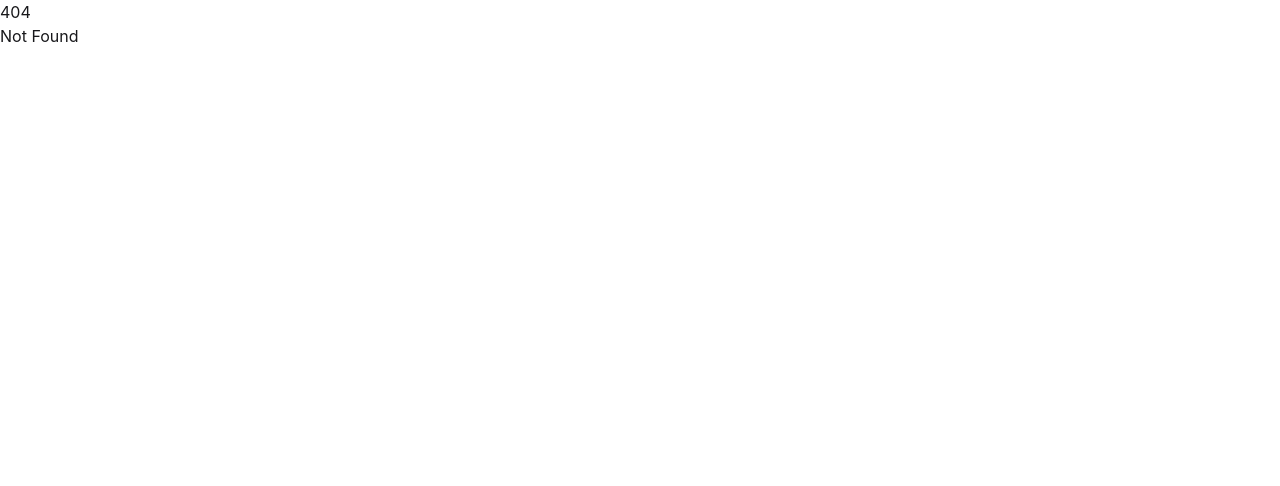
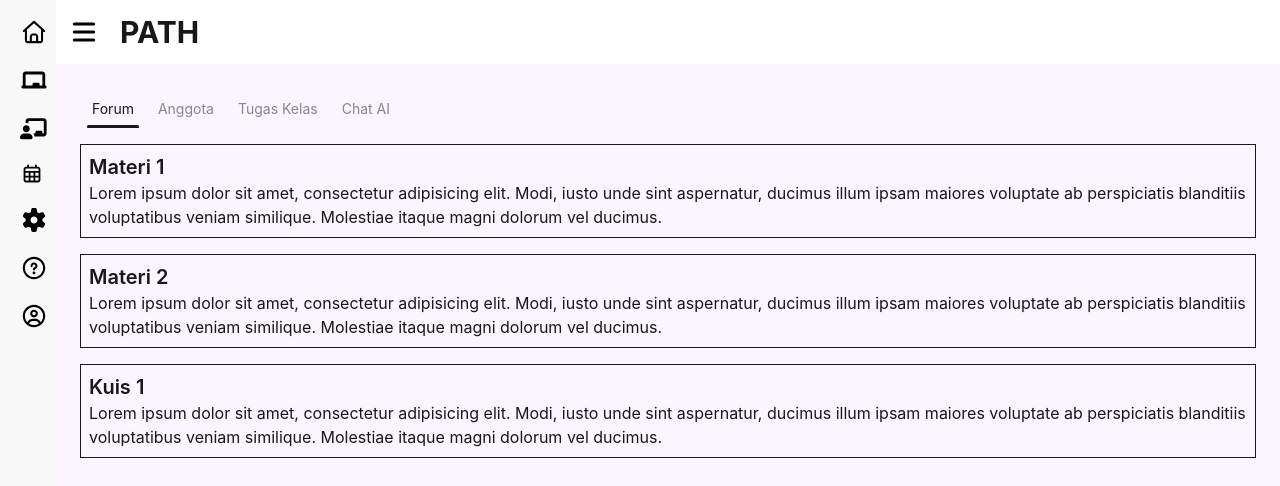
Before and after one commit to kelompokms/PATH, a SvelteKit app in the folder frontend/: page /kelas/1/forum in a window 1280 px wide. Before the commit this address had no page. Shown: the top 486 px of the page. Built offline with nearby package versions, Linux system fonts and the light colour scheme.

Commit message:
tambah page forum kelas dan anggota kelas

```diff
--- a/frontend/src/routes/(protected)/kelas/+page.svelte
+++ b/frontend/src/routes/(protected)/kelas/+page.svelte
@@ -39,7 +39,7 @@
 <main class="flex flex-wrap gap-8 p-0 md:p-4">
     {#each kelas as i}
         <a
-            href={"/kelas/" + i.ID}
+            href={"/kelas/" + i.ID + "/forum"}
             class="card w-100 h-fit text-left shadow-sm transition-all bg-purple-200 hover:bg-purple-300 active:bg-purple-400"
         >
             <figure>
--- /dev/null
+++ b/frontend/src/routes/(protected)/kelas/[id]/+layout.svelte
@@ -0,0 +1,36 @@
+<script>
+    import { onMount } from "svelte";
+
+    const navItems = [
+        { href: "forum", nama: "Forum" },
+        { href: "anggota", nama: "Anggota" },
+        { href: "tugas", nama: "Tugas Kelas" },
+        { href: "chat", nama: "Chat AI" },
+    ];
+
+    let { children } = $props();
+    let active = $state("");
+
+    onMount(() => {
+        const pathname = window.location.pathname.split("/");
+        active = pathname[pathname.length - 1];
+    });
+</script>
+
+<main>
+    <div role="tablist" class="tabs tabs-border p-2">
+        {#each navItems as item}
+            <a
+                onclick={() => {
+                    active = item.href;
+                }}
+                role="tab"
+                class={`tab ${active == item.href ? "tab-active" : ""}`}
+                href={item.href}
+            >
+                {item.nama}
+            </a>
+        {/each}
+    </div>
+    {@render children()}
+</main>
--- /dev/null
+++ b/frontend/src/routes/(protected)/kelas/[id]/+page.server.js
@@ -0,0 +1,5 @@
+import { redirect } from "@sveltejs/kit";
+
+export function load({ params }) {
+  throw redirect(307, `/kelas/${params.id}/forum`);
+}
--- a/frontend/src/routes/(protected)/kelas/[id]/+page.svelte
+++ /dev/null
@@ -1,10 +0,0 @@
-<script>
-    let { params } = $props();
-</script>
-
-<main>
-    <a href="/kelas" class="btn btn-outline">&lt; Kembali</a>
-    <p class="font-bold text-2xl text-center">
-        Kamu di kelas {params.id}
-    </p>
-</main>
--- /dev/null
+++ b/frontend/src/routes/(protected)/kelas/[id]/anggota/+page.svelte
@@ -0,0 +1,35 @@
+<script>
+    import CircleUser from "$lib/svg/circle-user.svelte";
+
+    const MURID = ["John Doe", "Foo", "Bar"];
+</script>
+
+<div class="p-2">
+    <div class="mb-6">
+        <h3
+            class="font-semibold text-2xl bg-purple-200 p-4 border-2 border-purple-900/10 rounded-t-lg"
+        >
+            Pengajar
+        </h3>
+        <p class="p-4 border-2 border-t-0 border-black/15 rounded-b-lg">
+            Vereh
+        </p>
+    </div>
+    <div>
+        <h3
+            class="font-semibold text-2xl bg-purple-200 p-4 border-2 border-purple-900/15 rounded-t-lg"
+        >
+            Teman Sekelas
+        </h3>
+        <div>
+            {#each MURID as item}
+                <div
+                    class="p-4 border-b-2 border-black/15 last:rounded-b-lg border-x-2 flex gap-2 items-center *:first:size-8 *:first:bg-purple-200 *:first:rounded-full"
+                >
+                    <CircleUser />
+                    <p>{item}</p>
+                </div>
+            {/each}
+        </div>
+    </div>
+</div>
--- /dev/null
+++ b/frontend/src/routes/(protected)/kelas/[id]/chat/+page.svelte
@@ -0,0 +1 @@
+<main></main>
--- /dev/null
+++ b/frontend/src/routes/(protected)/kelas/[id]/forum/+page.svelte
@@ -0,0 +1,37 @@
+<script>
+    const kelasItems = [
+        {
+            id: 1,
+            nama: "Materi 1",
+            deskripsi:
+                "Lorem ipsum dolor sit amet, consectetur adipisicing elit. Modi, iusto unde sint aspernatur, ducimus illum ipsam maiores voluptate ab perspiciatis blanditiis voluptatibus veniam similique. Molestiae itaque magni dolorum vel ducimus.",
+            kode_kelas: 1,
+            tipe: "materi",
+        },
+        {
+            id: 2,
+            nama: "Materi 2",
+            deskripsi:
+                "Lorem ipsum dolor sit amet, consectetur adipisicing elit. Modi, iusto unde sint aspernatur, ducimus illum ipsam maiores voluptate ab perspiciatis blanditiis voluptatibus veniam similique. Molestiae itaque magni dolorum vel ducimus.",
+            kode_kelas: 1,
+            tipe: "materi",
+        },
+        {
+            id: 3,
+            nama: "Kuis 1",
+            deskripsi:
+                "Lorem ipsum dolor sit amet, consectetur adipisicing elit. Modi, iusto unde sint aspernatur, ducimus illum ipsam maiores voluptate ab perspiciatis blanditiis voluptatibus veniam similique. Molestiae itaque magni dolorum vel ducimus.",
+            kode_kelas: 1,
+            tipe: "quiz",
+        },
+    ];
+</script>
+
+<div class="flex flex-col gap-4 p-2">
+    {#each kelasItems as item}
+        <div class="border p-2">
+            <p class="font-semibold text-xl">{item.nama}</p>
+            <p>{item.deskripsi}</p>
+        </div>
+    {/each}
+</div>
--- /dev/null
+++ b/frontend/src/routes/(protected)/kelas/[id]/tugas/+page.svelte
@@ -0,0 +1 @@
+<main></main>
--- a/frontend/src/routes/layout.css
+++ b/frontend/src/routes/layout.css
@@ -1,8 +1,8 @@
 @import "tailwindcss";
 
 @plugin "daisyui" {
-    themes: light --default
-};
+    themes: light --default;
+}
 
 @plugin "daisyui/theme" {
     name: "light";
@@ -22,7 +22,7 @@
     }
 
     .menu svg {
-        @apply size-7 inline-block my-1
+        @apply size-7 inline-block my-1;
     }
 
     input {
```
